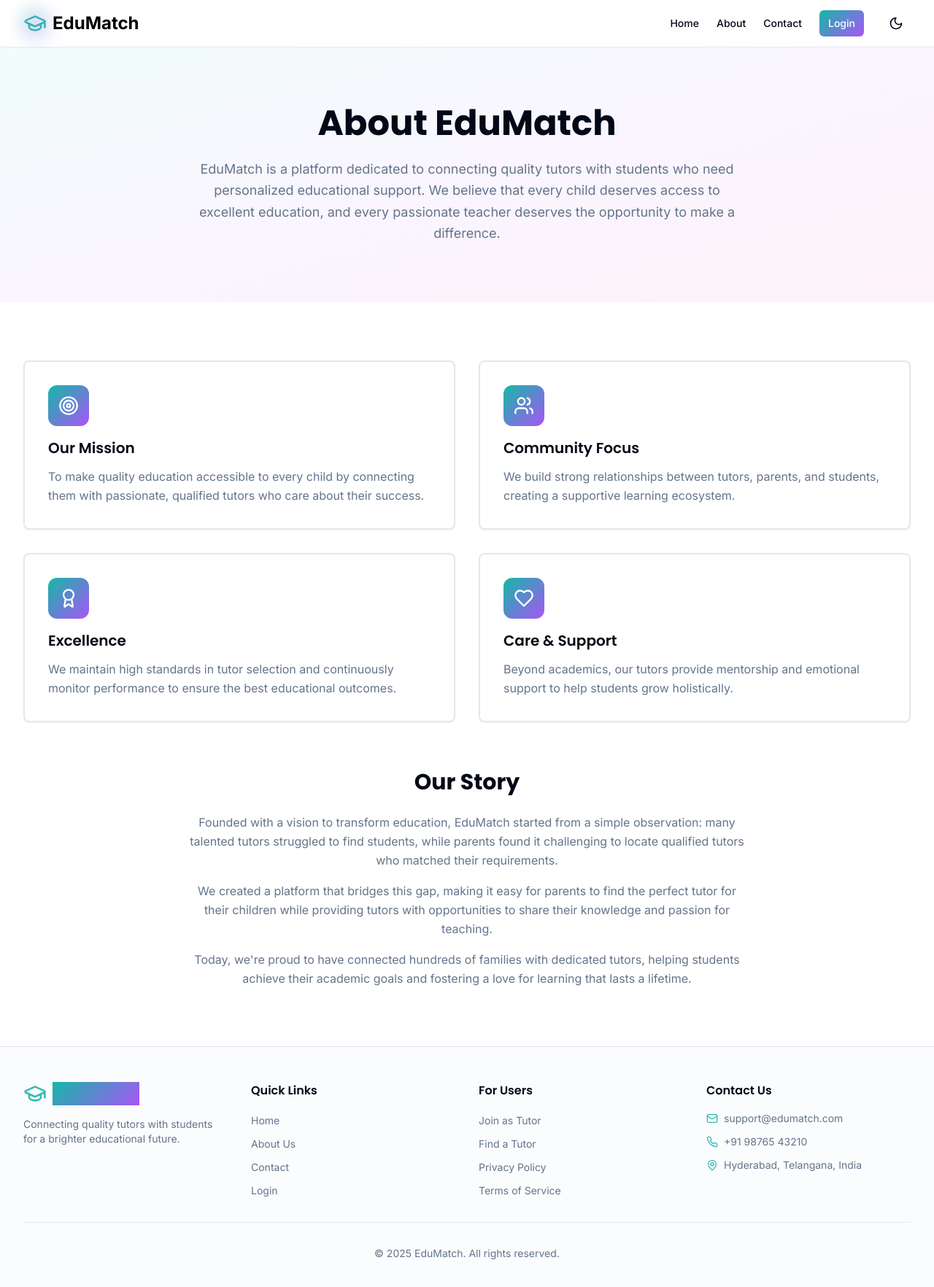
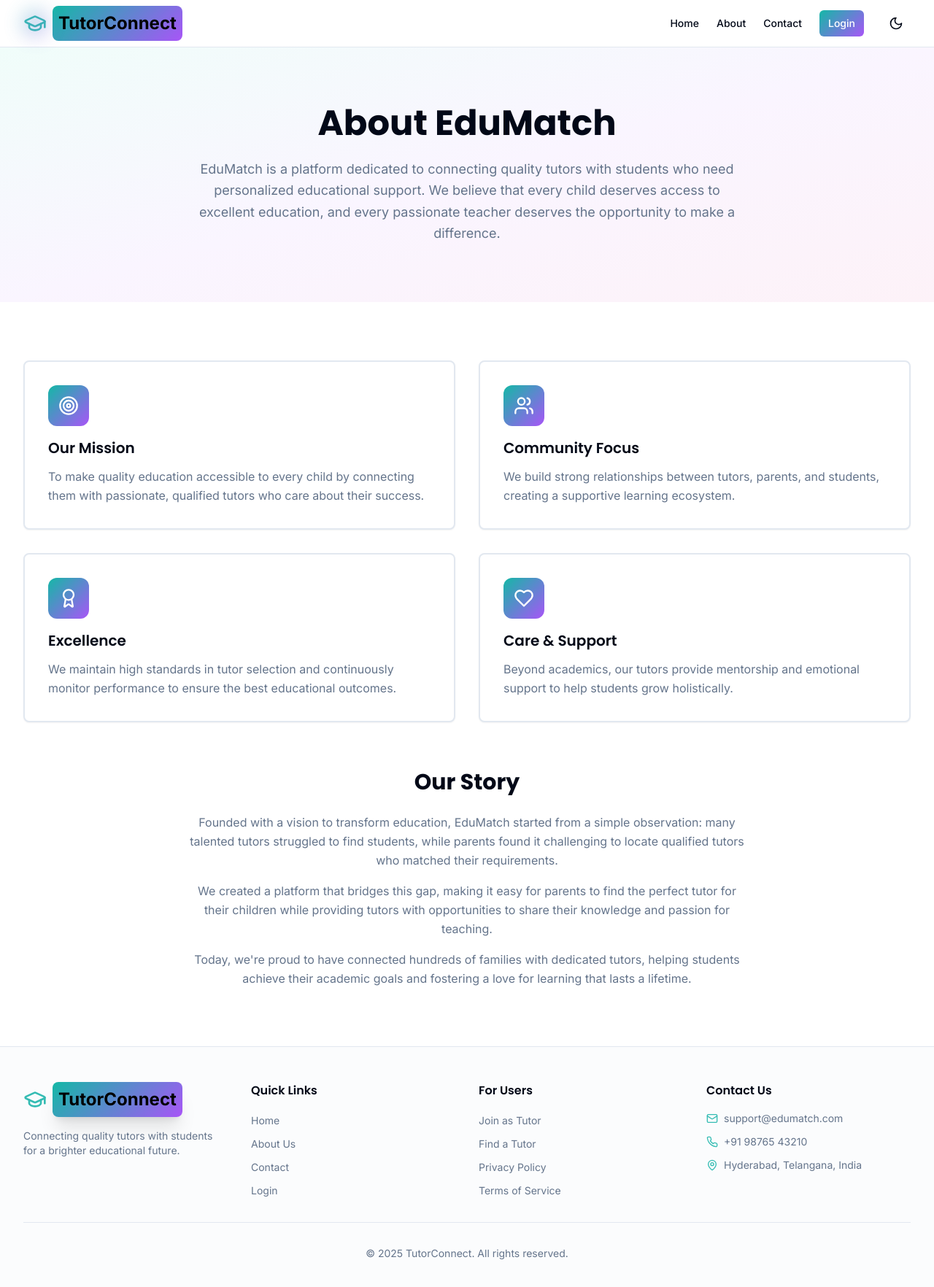
Before and after one commit to nikhil-1613/tutor_connect, a Next.js app: page /about in a window 1280 px wide. Shown: the top 1764 px of the page at 73% size. Built offline with nearby package versions, Linux system fonts and the light colour scheme.

Commit message:
modified:   components/Footer.tsx 	modified:   components/Header.tsx 	modified:   components/home/HeroSection.tsx

```diff
--- a/components/Footer.tsx
+++ b/components/Footer.tsx
@@ -11,8 +11,8 @@ export const Footer = () => {
           <div className="space-y-4">
             <div className="flex items-center space-x-2">
               <GraduationCap className="h-8 w-8 text-primary" />
-              <span className="text-2xl font-bold bg-gradient-primary bg-clip-text text-transparent">
-                EduMatch
+              <span className="text-2xl font-bold bg-gradient-primary bg-clip-text text-black rounded-lg shadow-xl p-2">
+                TutorConnect
               </span>
             </div>
             <p className="text-sm text-muted-foreground">
@@ -92,7 +92,7 @@ export const Footer = () => {
         </div>
 
         <div className="mt-8 pt-8 border-t text-center text-sm text-muted-foreground">
-          <p>&copy; {new Date().getFullYear()} EduMatch. All rights reserved.</p>
+          <p>&copy; {new Date().getFullYear()} TutorConnect. All rights reserved.</p>
         </div>
       </div>
     </footer>
--- a/components/Header.tsx
+++ b/components/Header.tsx
@@ -29,8 +29,8 @@ export const Header = () => {
               <GraduationCap className="h-8 w-8 text-primary transition-transform group-hover:scale-110" />
               <div className="absolute -inset-1 bg-gradient-primary opacity-30 blur-md group-hover:opacity-50 transition-opacity rounded-full" />
             </div>
-            <span className="text-2xl font-bold bg-clip-text text-black">
-              EduMatch
+            <span className="text-2xl bg-gradient-primary font-bold bg-clip-text text-black rounded-lg p-2">
+              TutorConnect
             </span>
           </Link>
 
--- a/components/home/HeroSection.tsx
+++ b/components/home/HeroSection.tsx
@@ -33,7 +33,7 @@ export const HeroSection = () => {
             <div className="space-y-4">
               <h1 className="text-4xl sm:text-5xl lg:text-6xl font-bold leading-tight">
                 Find the Perfect{' '}
-                <span className="bg-gradient-primary bg-clip-text text-transparent">
+                <span className="bg-gradient-primary bg-clip-text text-black rounded-lg shadow-lg">
                   Tutor
                 </span>{' '}
                 for Your Child
```
